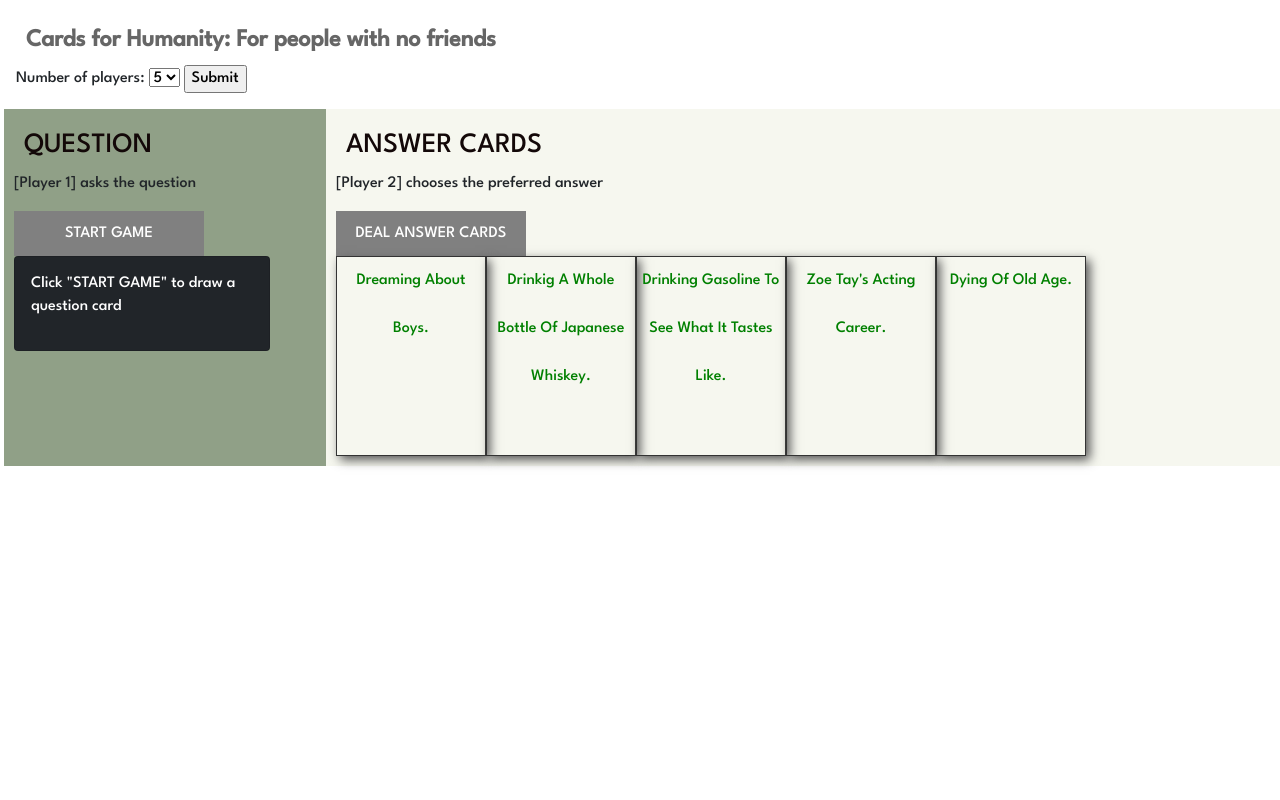
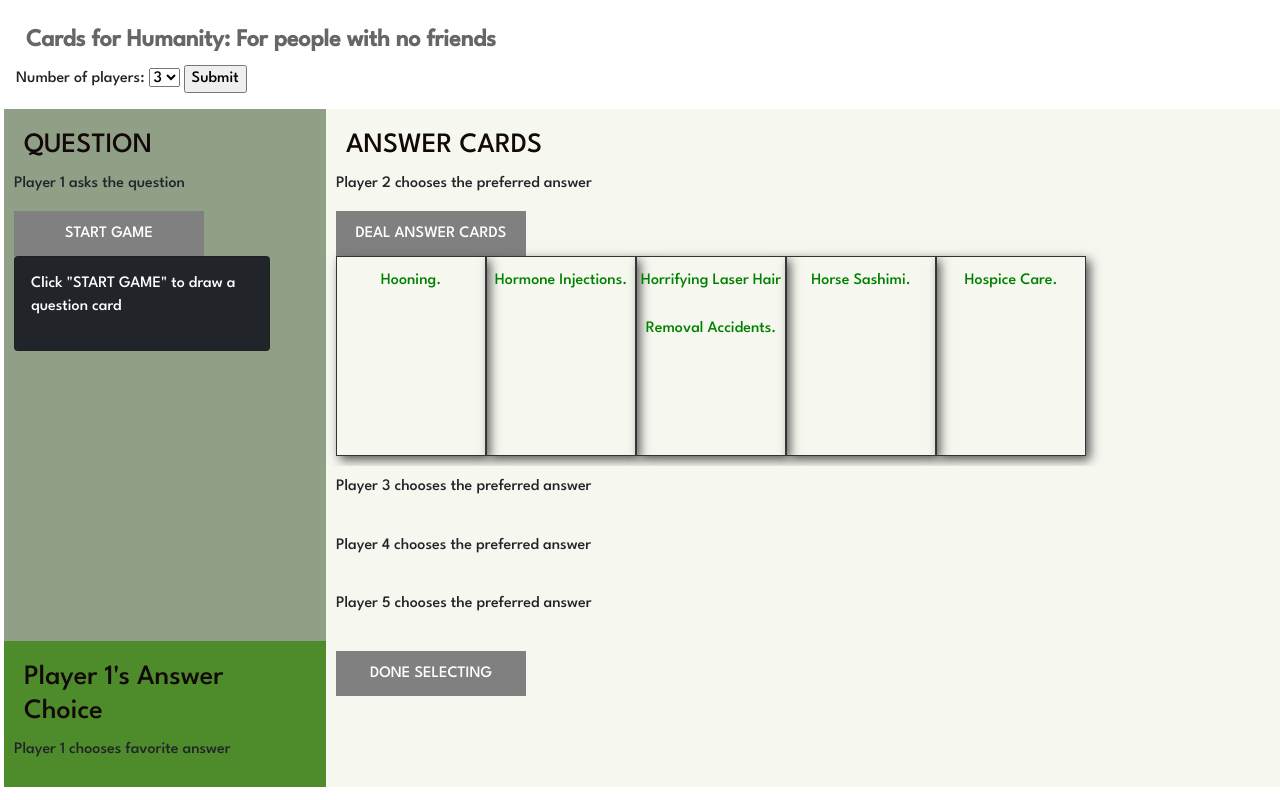
Before and after one commit to jamesapprovd/Project1, a plain HTML site: page index.html in a window 1280 px wide. Both pictures are taken after a click on the button "Deal Answer Cards". Drawn offline with nearby package versions, Linux system fonts and the light colour scheme.

Commit message:
updated game board

```diff
--- a/index.html
+++ b/index.html
@@ -14,8 +14,8 @@
   <p>
         <label for="playerNumbers">Number of players:</label>
         <select name="playerNumbers" id="playerNumbers">
-          <!-- <option value="three">3</option>
-          <option value="four">4</option> -->
+          <option value="three">3</option>
+          <option value="four">4</option>
           <option value="five">5</option>
         </select>
         <input type="submit" value="Submit">
@@ -26,7 +26,7 @@
     <div class="row">
       <div class="column left" style="background-color: rgb(144, 160, 135)">
         <h3>QUESTION</h3>
-        <p id="decidingPlayerText">[Player 1] asks the question</p>
+        <p id="decidingPlayerText">Player 1 asks the question</p>
         <input class="dealquestion" type="button" value="Start Game" />
           <div class="card text-white bg-dark mb-3" style="max-width: 16rem;">
           <div class="card-body">
@@ -37,40 +37,64 @@
 
       <div class="column right" style="background-color: rgb(246, 247, 239)">
         <h3>ANSWER CARDS</h3>
-        <p id=answererText>[Player 2] chooses the preferred answer</p>
+        <p id=answererText>Player 2 chooses the preferred answer</p>
         <input id="dealanswers" type="button" value="Deal Answer Cards" />
 
         <div class = "beforedeal">
+        <!-- do 1 for each answer player -->
 
-          <div class="answer-card answercard1">
-            <!-- <div class="answer-cardback">Answer</div> -->
-            <!-- <div class="answerCardFront">nonsense text 1</div> -->
+          <div class="answer-card answercard1"></div>
+          <div class="answer-card answercard2"></div>
+          <div class="answer-card answercard3"></div>
+          <div class="answer-card answercard4"></div>
+          <div class="answer-card answercard5"></div>
+
+        </div>
+
+      </div>
+    </div>
+
+    <div class="row">
+      <div class="column left" style="background-color: rgb(144, 160, 135)">
+                </div>
+
+        <div class="column right" style="background-color: rgb(246, 247, 239)">
+          <p id=player3answers>Player 3 chooses the preferred answer</p>
           </div>
 
-          <div class="answer-card answercard2">
-            <!-- <div class="answer-cardback">Answer</div> -->
-            <!-- <div class="answerCardFront">nonsense text 2</div> -->
+      </div>
+
+      <div class="row">
+        <div class="column left" style="background-color: rgb(144, 160, 135)">
+
           </div>
 
-          <div class="answer-card answercard3">
-            <!-- <div class="answer-cardback">Answer</div> -->
-            <!-- <div class="answerCardFront">nonsense text 3</div> -->
+          <div class="column right" style="background-color: rgb(246, 247, 239)">
+            <p id=player3answers>Player 4 chooses the preferred answer</p>
+            </div>
+
+        </div>
+
+        <div class="row">
+          <div class="column left" style="background-color: rgb(144, 160, 135)">
+        </div>
+
+            <div class="column right" style="background-color: rgb(246, 247, 239)">
+              <p id=player5answers>Player 5 chooses the preferred answer</p>
+              </div>
+
           </div>
 
-          <div class="answer-card answercard4">
-            <!-- <div class="answer-cardback">Answer</div> -->
-            <!-- <div class="answerCardFront">nonsense text 4</div> -->
-          </div>
+          <div class="row">
+            <div class="column left" style="background-color: rgb(78, 139, 43)">
+              <h3>Player 1's Answer Choice</h3>
+              <p id="decidingPlayerText">Player 1 chooses favorite answer</p>
 
-          <div class="answer-card answercard5">
-            <!-- <div class="answer-cardback">Answer</div> -->
-            <!-- <div class="answerCardFront">nonsense text 5</div> -->
-          </div>
+              </div>
 
-        </div>
-        <!-- <input id="selectbestcard" type="button" value="Select Preferred Card" /> // (show later) -->
-      </div>
-    </div>
+              <div class="column right" style="background-color: rgb(246, 247, 239)">
+                <input id="selectbestcard" type="button" value="Done Selecting" />
+                 </div>
 
         <script src="script.js" type= "module" charset="utf-8"></script>
   </body>
--- a/script.js
+++ b/script.js
@@ -692,10 +692,10 @@ console.log(player5);
 // newText.innerText = "`${playerName} decides the winning card";
 
 const players = [player1, player2, player3, player4, player5];
-let answerers = [];
+// let answerers = [];
 for (let i = 1; i <= 5; i++) {
   const decidingPlayer = players[i - 1];
-  answerers = [...players]; //[player2, player3, player4, player5]
+  let answerers = [...players]; //[player2, player3, player4, player5]
   answerers.splice(i - 1, 1); //this prevents any change to original array
   console.log(`Deciding player is ${decidingPlayer.name}`);
 
@@ -705,6 +705,15 @@ for (let i = 1; i <= 5; i++) {
   const answerCard = document.querySelector(".answer-card");
   const answerQuestion = document.querySelector("#dealanswers"); //clicking the "DEAL ANSWER CARD BUTTON"
   answerQuestion.addEventListener("click", dealAnswerCards);
+
+  function dealAnswerCards() {
+    console.log("Answer cards button is working");
+    document.querySelector(".beforedeal").className = "flex-container"; //changing the classname from "before deal" to "flex container" / answer card
+
+    document.querySelectorAll(".answer-card");
+    answerers.forEach((player) => insertAnswers(player));
+    //insert innerHTML here
+  }
 
   for (const player of answerers) {
     console.log(`One of the answerers is ${player.name}`); //player2
@@ -743,14 +752,14 @@ function getQuestionCard() {
 // answerQuestion.addEventListener("click", dealAnswerCards);
 
 // Deal answer cards to current player in sequence
-function dealAnswerCards() {
-  console.log("Answer cards button is working");
-  document.querySelector(".beforedeal").className = "flex-container"; //changing the classname from "before deal" to "flex container" / answer card
+// function dealAnswerCards() {
+//   console.log("Answer cards button is working");
+//   document.querySelector(".beforedeal").className = "flex-container"; //changing the classname from "before deal" to "flex container" / answer card
 
-  document.querySelectorAll(".answer-card");
-  insertAnswers();
-  //insert innerHTML here
-}
+//   document.querySelectorAll(".answer-card");
+//   insertAnswers();
+//   //insert innerHTML here
+// }
 
 // Insert answers from answer deck to 5 answer cards
 
@@ -773,6 +782,13 @@ function insertAnswers(player) {
   ); //getting random text
   //splice
   for (let i = 1; i <= 5; i++) {
+    // GENERATING A CARD AUTOMATICALLY VIA JS
+    // answerCard = create div
+    // answerCard.id = player.name + "-" + i
+    // add class
+    // add innerText
+    // append to DOM querySelector("#" + player.name)
+    // addEventListener
     const answerCard = document.querySelector(`.answercard${i}`);
     console.log();
     answerCard.innerText = randomText[i - 1];
--- a/style.css
+++ b/style.css
@@ -87,7 +87,7 @@ input[type="button"] {
   height: 28px;
   justify-content: center;
   align-items: center;
-  font-size: 2rem;
+  font-size: 1.5rem;
   border-radius: 0.5rem;
   user-select: none;
 }
```
